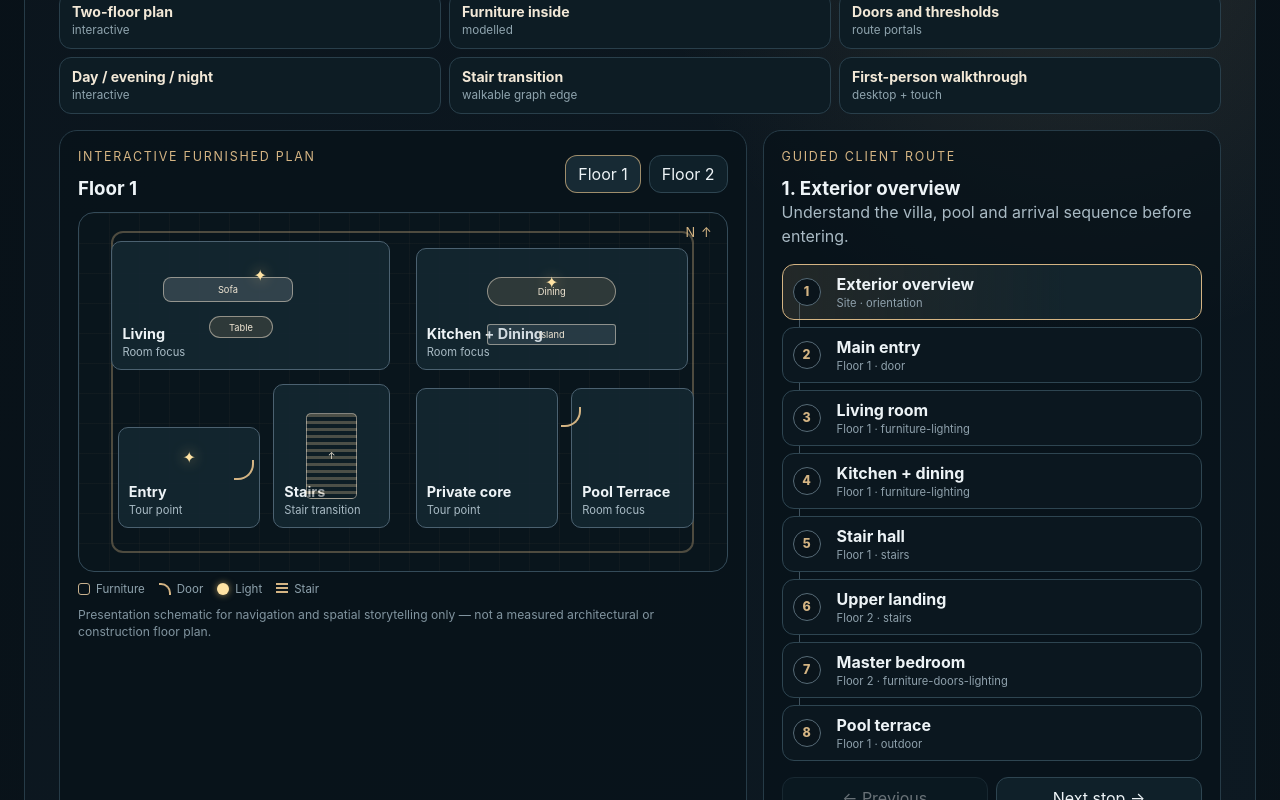
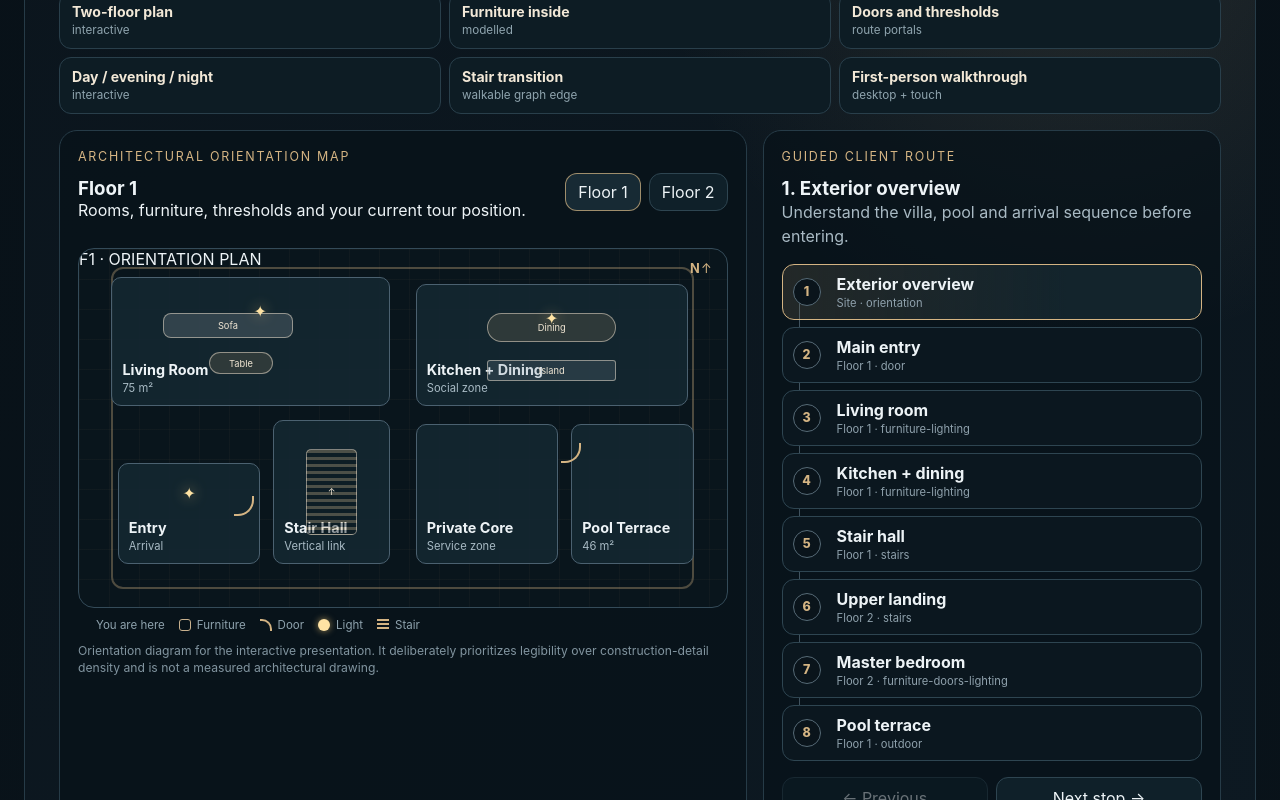
Before and after one commit to safal207/Architectural-AI-Lab, a React (Vite) app in the folder projects/Dubai-Luxury-Villa-AI/web-viewer/app/: page / in a window 1280 px wide. Shown: the part 1520-2320 px from the top of the page. Built offline with nearby package versions, Linux system fonts and the light colour scheme; no server answers.

Commit message:
Redesign floor plan as readable architectural map

```diff
--- a/projects/Dubai-Luxury-Villa-AI/web-viewer/app/src/TourExperience.jsx
+++ b/projects/Dubai-Luxury-Villa-AI/web-viewer/app/src/TourExperience.jsx
@@ -1,4 +1,4 @@
-import { useMemo, useState } from 'react';
+import { useEffect, useMemo, useState } from 'react';
 import {
   FLOOR_PLAN_FURNITURE,
   FLOOR_PLAN_LIGHTS,
@@ -10,20 +10,44 @@ import { WALKTHROUGH_FEATURES } from './navigationData';
 import './TourExperience.css';
 import './Walkthrough.css';
 
-export default function TourExperience({
-  activeStopId,
-  onSelectStop,
-  tourMode,
-  onToggleTourMode
-}) {
+const PLAN_LABELS = {
+  entry: ['Entry', 'Arrival'],
+  stair: ['Stair Hall', 'Vertical link'],
+  living: ['Living Room', '75 m²'],
+  dining: ['Kitchen + Dining', 'Social zone'],
+  private: ['Private Core', 'Service zone'],
+  terrace: ['Pool Terrace', '46 m²'],
+  landing: ['Upper Landing', 'Floor 2 arrival'],
+  master: ['Master Bedroom', '52 m²']
+};
+
+function planMarkerForStop(stopId) {
+  const stop = TOUR_STOPS.find((item) => item.id === stopId);
+  if (!stop || stop.floor === 'site') return null;
+  const zone = (FLOOR_PLAN_ZONES[stop.floor] ?? []).find((item) => item.tourStopId === stop.id);
+  if (!zone) return null;
+  return {
+    floor: stop.floor,
+    x: zone.x + zone.w / 2,
+    y: zone.y + zone.h / 2,
+    rotation: stop.id === 'stair-upper' ? -25 : stop.id === 'master' ? 90 : 15
+  };
+}
+
+export default function TourExperience({ activeStopId, onSelectStop, tourMode, onToggleTourMode }) {
   const activeStop = TOUR_STOPS.find((stop) => stop.id === activeStopId) ?? TOUR_STOPS[0];
   const initialFloor = activeStop.floor === 2 ? 2 : 1;
   const [floor, setFloor] = useState(initialFloor);
+
+  useEffect(() => {
+    if (activeStop.floor === 1 || activeStop.floor === 2) setFloor(activeStop.floor);
+  }, [activeStop.floor]);
 
   const floorZones = useMemo(() => FLOOR_PLAN_ZONES[floor] ?? [], [floor]);
   const furniture = FLOOR_PLAN_FURNITURE[floor] ?? [];
   const portals = FLOOR_PLAN_PORTALS[floor] ?? [];
   const lights = FLOOR_PLAN_LIGHTS[floor] ?? [];
+  const marker = planMarkerForStop(activeStopId);
 
   const selectStop = (stopId) => {
     const stop = TOUR_STOPS.find((item) => item.id === stopId);
@@ -38,159 +62,69 @@ export default function TourExperience({
         <div>
           <p className="eyebrow">Client viewing graph</p>
           <h2>Enter the villa, understand the plan, then walk it at eye level.</h2>
-          <p>
-            Exterior → entry → living → kitchen and dining → staircase → upper landing → master suite → pool terrace.
-          </p>
+          <p>Exterior → entry → living → kitchen and dining → staircase → upper landing → master suite → pool terrace.</p>
         </div>
-        <button
-          type="button"
-          className={tourMode ? 'tour-mode-toggle is-active' : 'tour-mode-toggle'}
-          aria-pressed={tourMode}
-          onClick={() => onToggleTourMode(!tourMode)}
-        >
+        <button type="button" className={tourMode ? 'tour-mode-toggle is-active' : 'tour-mode-toggle'} aria-pressed={tourMode} onClick={() => onToggleTourMode(!tourMode)}>
           {tourMode ? 'First-person tour: ON' : 'Enter the house'}
         </button>
       </div>
 
       <div className="walkthrough-feature-grid" aria-label="Walkthrough capabilities">
-        {WALKTHROUGH_FEATURES.map((feature) => (
-          <div key={feature.id} className="walkthrough-feature">
-            <strong>{feature.label}</strong>
-            <span>{feature.status}</span>
-          </div>
-        ))}
+        {WALKTHROUGH_FEATURES.map((feature) => <div key={feature.id} className="walkthrough-feature"><strong>{feature.label}</strong><span>{feature.status}</span></div>)}
       </div>
 
       <div className="tour-experience__grid">
-        <article className="house-plan-card">
+        <article className="house-plan-card house-plan-card--v2">
           <div className="house-plan-card__header">
             <div>
-              <p className="eyebrow">Interactive furnished plan</p>
+              <p className="eyebrow">Architectural orientation map</p>
               <h3>Floor {floor}</h3>
+              <p className="house-plan-card__subtitle">Rooms, furniture, thresholds and your current tour position.</p>
             </div>
             <div className="floor-switch" role="group" aria-label="House floor">
-              {[1, 2].map((value) => (
-                <button
-                  key={value}
-                  type="button"
-                  className={floor === value ? 'is-active' : ''}
-                  aria-pressed={floor === value}
-                  onClick={() => setFloor(value)}
-                >
-                  Floor {value}
-                </button>
-              ))}
+              {[1, 2].map((value) => <button key={value} type="button" className={floor === value ? 'is-active' : ''} aria-pressed={floor === value} onClick={() => setFloor(value)}>Floor {value}</button>)}
             </div>
           </div>
 
-          <div className="house-plan" aria-label={`Floor ${floor} schematic furnished plan`}>
-            {floorZones.map((zone) => (
-              <button
-                key={zone.id}
-                type="button"
-                className={activeStopId === zone.tourStopId ? 'house-plan__zone is-active' : 'house-plan__zone'}
-                style={{
-                  left: `${zone.x}%`,
-                  top: `${zone.y}%`,
-                  width: `${zone.w}%`,
-                  height: `${zone.h}%`
-                }}
-                onClick={() => selectStop(zone.tourStopId)}
-              >
-                <strong>{zone.label}</strong>
-                <span>{zone.id === 'stair' || zone.id === 'landing' ? 'Stair transition' : zone.roomId ? 'Room focus' : 'Tour point'}</span>
-              </button>
-            ))}
+          <div className="house-plan house-plan--architectural" aria-label={`Floor ${floor} architectural orientation plan`}>
+            <div className="house-plan__sheet-label">F{floor} · ORIENTATION PLAN</div>
+            {floorZones.map((zone) => {
+              const [label, meta] = PLAN_LABELS[zone.id] ?? [zone.label, zone.roomId ? 'Room' : 'Zone'];
+              return (
+                <button key={zone.id} type="button" className={activeStopId === zone.tourStopId ? `house-plan__zone house-plan__zone--${zone.id} is-active` : `house-plan__zone house-plan__zone--${zone.id}`} style={{ left: `${zone.x}%`, top: `${zone.y}%`, width: `${zone.w}%`, height: `${zone.h}%` }} onClick={() => selectStop(zone.tourStopId)}>
+                  <strong>{label}</strong><span>{meta}</span>
+                </button>
+              );
+            })}
 
-            {furniture.map((item) => (
-              <div
-                key={item.id}
-                className={`house-plan__fixture house-plan__fixture--${item.kind}`}
-                title={item.label || item.kind}
-                style={{ left: `${item.x}%`, top: `${item.y}%`, width: `${item.w}%`, height: `${item.h}%` }}
-                aria-hidden="true"
-              >
-                {item.label}
+            {furniture.map((item) => <div key={item.id} className={`house-plan__fixture house-plan__fixture--${item.kind}`} title={item.label || item.kind} style={{ left: `${item.x}%`, top: `${item.y}%`, width: `${item.w}%`, height: `${item.h}%` }} aria-hidden="true">{item.label}</div>)}
+            {portals.map((portal) => <div key={portal.id} className={`house-plan__portal house-plan__portal--${portal.orientation}`} style={{ left: `${portal.x}%`, top: `${portal.y}%` }} title={portal.label} aria-hidden="true"><i /></div>)}
+            {lights.map((light) => <div key={light.id} className="house-plan__light" style={{ left: `${light.x}%`, top: `${light.y}%` }} title="Lighting point" aria-hidden="true">✦</div>)}
+
+            {marker && marker.floor === floor && (
+              <div className="house-plan__position" style={{ left: `${marker.x}%`, top: `${marker.y}%` }} aria-label={`You are here: ${activeStop.title}`}>
+                <span className="house-plan__position-pulse" />
+                <span className="house-plan__heading" style={{ transform: `rotate(${marker.rotation}deg)` }} />
+                <strong>YOU ARE HERE</strong>
               </div>
-            ))}
-
-            {portals.map((portal) => (
-              <div
-                key={portal.id}
-                className={`house-plan__portal house-plan__portal--${portal.orientation}`}
-                style={{ left: `${portal.x}%`, top: `${portal.y}%` }}
-                title={portal.label}
-                aria-hidden="true"
-              />
-            ))}
-
-            {lights.map((light) => (
-              <div
-                key={light.id}
-                className="house-plan__light"
-                style={{ left: `${light.x}%`, top: `${light.y}%` }}
-                title="Lighting point"
-                aria-hidden="true"
-              >✦</div>
-            ))}
-
-            <div className="house-plan__north" aria-hidden="true">N ↑</div>
+            )}
+            <div className="house-plan__north" aria-hidden="true"><b>N</b><span>↑</span></div>
           </div>
 
           <div className="house-plan-legend" aria-label="Plan legend">
-            <span><i className="legend-furniture" /> Furniture</span>
-            <span><i className="legend-door" /> Door</span>
-            <span><i className="legend-light" /> Light</span>
-            <span><i className="legend-stair" /> Stair</span>
+            <span><i className="legend-position" /> You are here</span><span><i className="legend-furniture" /> Furniture</span><span><i className="legend-door" /> Door</span><span><i className="legend-light" /> Light</span><span><i className="legend-stair" /> Stair</span>
           </div>
-
-          <p className="house-plan-card__note">
-            Presentation schematic for navigation and spatial storytelling only — not a measured architectural or construction floor plan.
-          </p>
+          <p className="house-plan-card__note">Orientation diagram for the interactive presentation. It deliberately prioritizes legibility over construction-detail density and is not a measured architectural drawing.</p>
         </article>
 
         <article className="client-graph-card">
-          <p className="eyebrow">Guided client route</p>
-          <h3>{activeStop.order}. {activeStop.title}</h3>
-          <p className="client-graph-card__description">{activeStop.description}</p>
-
+          <p className="eyebrow">Guided client route</p><h3>{activeStop.order}. {activeStop.title}</h3><p className="client-graph-card__description">{activeStop.description}</p>
           <ol className="client-graph">
-            {TOUR_STOPS.map((stop) => (
-              <li key={stop.id} className={stop.id === activeStopId ? 'is-active' : ''}>
-                <button type="button" onClick={() => selectStop(stop.id)}>
-                  <span className="client-graph__number">{stop.order}</span>
-                  <span>
-                    <strong>{stop.title}</strong>
-                    <small>{stop.floor === 'site' ? 'Site' : `Floor ${stop.floor}`} · {stop.feature}</small>
-                  </span>
-                </button>
-              </li>
-            ))}
+            {TOUR_STOPS.map((stop) => <li key={stop.id} className={stop.id === activeStopId ? 'is-active' : ''}><button type="button" onClick={() => selectStop(stop.id)}><span className="client-graph__number">{stop.order}</span><span><strong>{stop.title}</strong><small>{stop.floor === 'site' ? 'Site' : `Floor ${stop.floor}`} · {stop.feature}</small></span></button></li>)}
           </ol>
-
           <div className="client-graph-card__actions">
-            <button
-              type="button"
-              onClick={() => {
-                const index = TOUR_STOPS.findIndex((stop) => stop.id === activeStopId);
-                const previous = TOUR_STOPS[Math.max(0, index - 1)];
-                selectStop(previous.id);
-              }}
-              disabled={activeStop.order === 1}
-            >
-              ← Previous
-            </button>
-            <button
-              type="button"
-              onClick={() => {
-                const index = TOUR_STOPS.findIndex((stop) => stop.id === activeStopId);
-                const next = TOUR_STOPS[Math.min(TOUR_STOPS.length - 1, index + 1)];
-                selectStop(next.id);
-              }}
-              disabled={activeStop.order === TOUR_STOPS.length}
-            >
-              Next stop →
-            </button>
+            <button type="button" onClick={() => { const index = TOUR_STOPS.findIndex((stop) => stop.id === activeStopId); selectStop(TOUR_STOPS[Math.max(0, index - 1)].id); }} disabled={activeStop.order === 1}>← Previous</button>
+            <button type="button" onClick={() => { const index = TOUR_STOPS.findIndex((stop) => stop.id === activeStopId); selectStop(TOUR_STOPS[Math.min(TOUR_STOPS.length - 1, index + 1)].id); }} disabled={activeStop.order === TOUR_STOPS.length}>Next stop →</button>
           </div>
         </article>
       </div>
```
